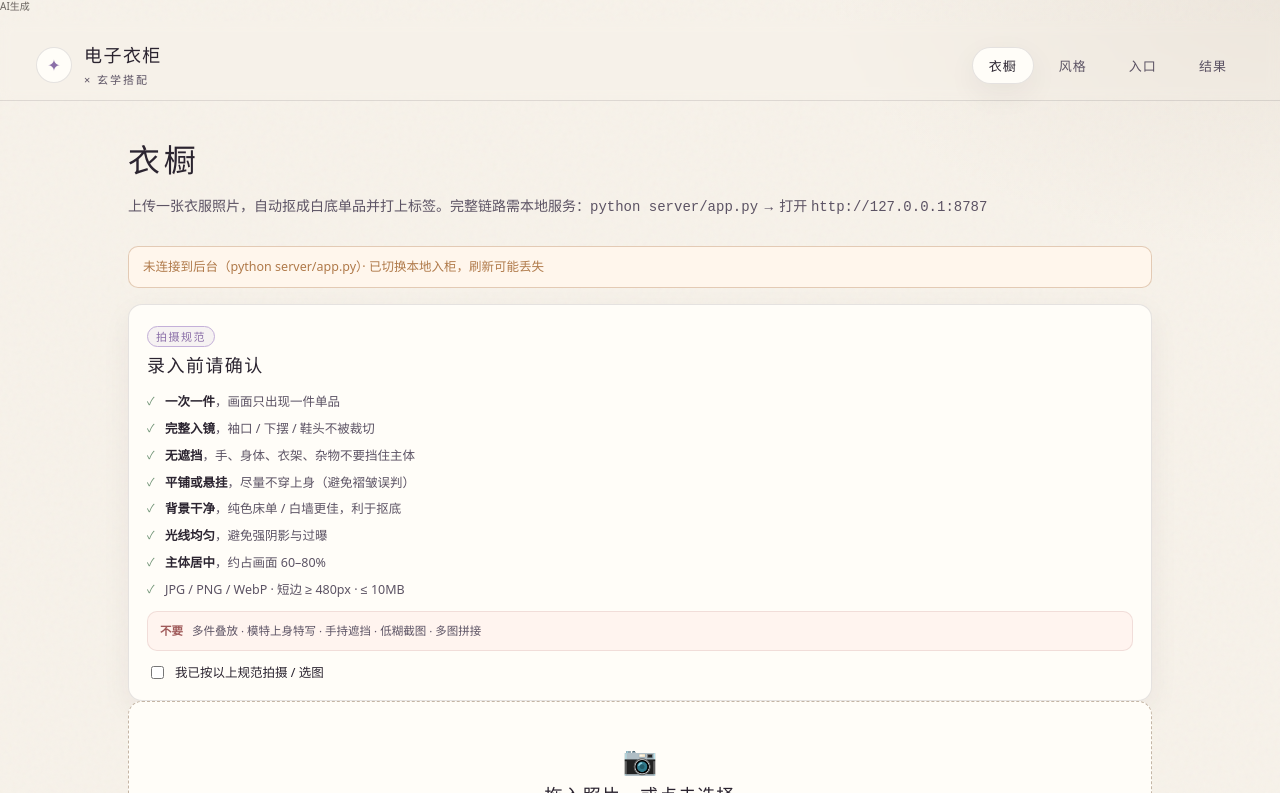
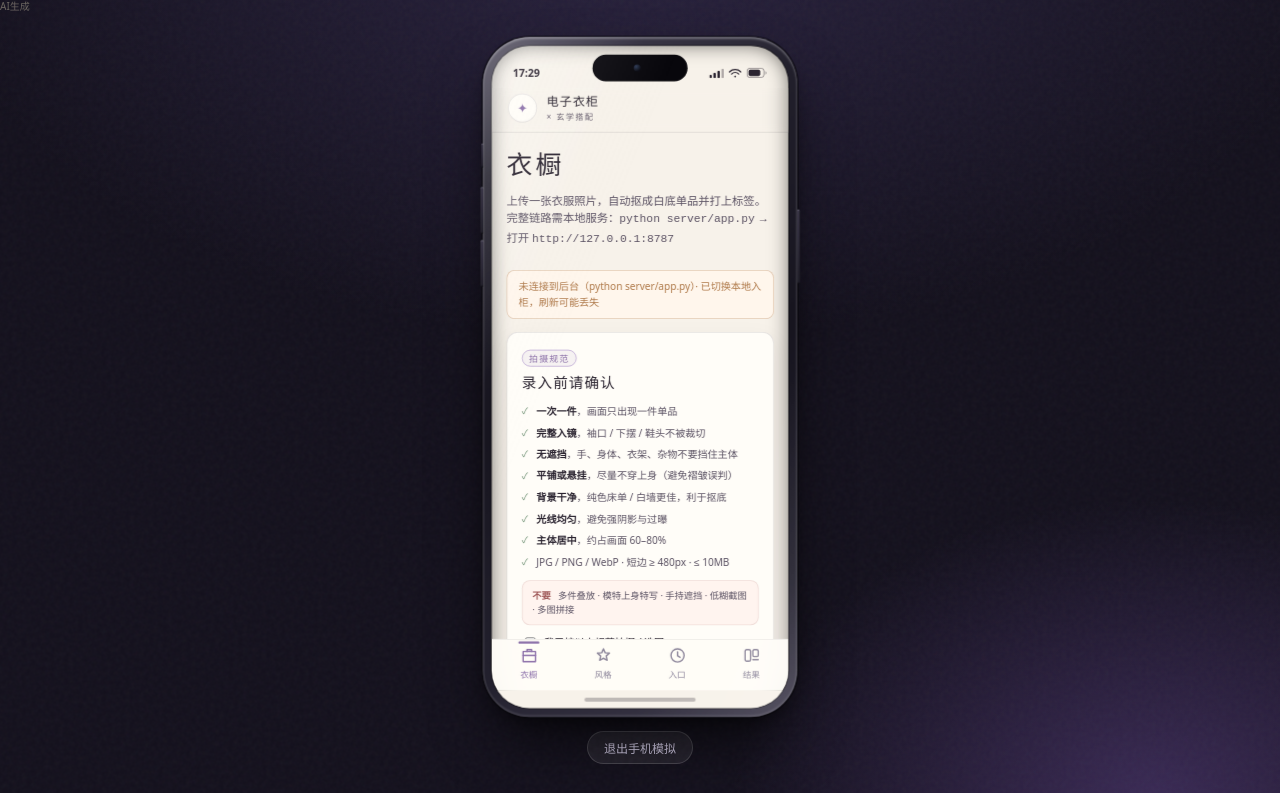
Before and after one commit to ccccongggg/outfit-mystic, a website with bundled scripts: page web/index.html in a window 1280 px wide. Both pictures are taken after a click on the button "衣橱". Shown: the top 793 px of the page. Built offline with nearby package versions, Linux system fonts and the light colour scheme; no server answers.

Commit message:
feat(web): 真机外壳层 —— 核心流程装进手机里跑（屏内滚动/滑动翻页/底部Tab/灵动岛/自适应缩放），可一键切回网页模式

```diff
--- a/web/index.html
+++ b/web/index.html
@@ -6,6 +6,8 @@
   <meta name="viewport" content="width=device-width, initial-scale=1" />
   <title>电子衣柜 × 玄学搭配</title>
   <link rel="stylesheet" href="style.css" />
+  <!-- 真机外壳层（可开关）：?mode=web 切回网页模式 -->
+  <link rel="stylesheet" href="shell.css" />
 </head>
 <body>
 <p data-aigc-mark="1" style="margin:0 0 8px;font-size:10px;line-height:1.3;color:#6b6560;font-weight:400;">AI生成</p>
@@ -328,5 +330,6 @@
   </footer>
 
   <script type="module" src="app.js"></script>
+  <script src="shell.js" defer></script>
 </body>
 </html>
--- /dev/null
+++ b/web/shell.css
@@ -0,0 +1,173 @@
+/* web/shell.css —— 真机外壳层（可开关，不影响业务样式）
+   JS 在 <html> 上加 .phone-mode 即生效；切回网页模式时所有规则自动失效。
+   命名统一 phone-* 前缀，避免与业务样式（.shell / .view / .topbar）冲突。
+*/
+.phone-mode body, body.phone-mode {
+  margin: 0;
+  height: 100vh;
+  overflow: hidden;
+  background:
+    radial-gradient(1200px 700px at 50% -10%, #2a2340 0%, transparent 60%),
+    radial-gradient(700px 500px at 90% 100%, #3a2a55 0%, transparent 60%),
+    #14111d;
+}
+
+/* ---- 舞台 & 缩放 ---- */
+.phone-stage {
+  position: fixed;
+  inset: 0;
+  z-index: 50;
+  display: flex;
+  flex-direction: column;
+  align-items: center;
+  justify-content: center;
+  gap: 14px;
+}
+.phone-slot { display: flex; align-items: center; justify-content: center; }
+.phone-scaler {
+  width: 390px;
+  height: 844px;
+  flex: none;
+  transform: scale(var(--phone-scale, 1));
+  transform-origin: center center;
+}
+.phone-hint {
+  max-width: 520px;
+  text-align: center;
+  font-size: 12px;
+  line-height: 1.85;
+  color: #9b93b4;
+}
+.phone-hint b { color: #d9d2ec; font-weight: 600; }
+.phone-hint kbd {
+  display: inline-block; padding: 1px 6px; margin: 0 2px; border-radius: 5px;
+  background: rgba(255, 255, 255, 0.08); border: 1px solid rgba(255, 255, 255, 0.14);
+  font-size: 11px; color: #d9d2ec;
+}
+
+/* ---- 机身 ---- */
+.phone {
+  position: relative;
+  width: 390px;
+  height: 844px;
+  border-radius: 58px;
+  background: linear-gradient(160deg, #4a4658 0%, #22202c 18%, #17151f 50%, #23212e 82%, #403c4e 100%);
+  box-shadow:
+    0 2px 3px rgba(255, 255, 255, 0.35) inset,
+    0 -2px 3px rgba(255, 255, 255, 0.14) inset,
+    0 0 0 1.5px rgba(10, 9, 14, 0.9),
+    0 40px 80px -20px rgba(0, 0, 0, 0.75),
+    0 10px 24px -8px rgba(0, 0, 0, 0.5);
+}
+.phone::after {
+  content: ""; position: absolute; inset: 0; border-radius: 58px; pointer-events: none;
+  background: linear-gradient(115deg, rgba(255,255,255,.22) 0%, rgba(255,255,255,0) 26%, rgba(255,255,255,0) 74%, rgba(255,255,255,.12) 100%);
+  mix-blend-mode: screen;
+}
+.phone-btn { position: absolute; background: linear-gradient(180deg, #3a3648, #211f2a); box-shadow: 0 1px 1px rgba(255,255,255,.25) inset, 0 -1px 1px rgba(0,0,0,.6) inset; }
+.phone-btn.silent { left: -2.5px; top: 132px; width: 3px; height: 30px; border-radius: 2px; }
+.phone-btn.volup { left: -3px; top: 186px; width: 3.5px; height: 58px; border-radius: 2px; }
+.phone-btn.voldn { left: -3px; top: 252px; width: 3.5px; height: 58px; border-radius: 2px; }
+.phone-btn.power { right: -3px; top: 214px; width: 3.5px; height: 92px; border-radius: 2px; }
+
+/* ---- 屏幕 ---- */
+.phone-screen {
+  position: absolute; inset: 11px; border-radius: 47px; overflow: hidden;
+  display: flex; flex-direction: column;
+  background: #f7f2ea;
+  box-shadow: 0 0 0 1px rgba(0,0,0,.6), 0 0 22px rgba(0,0,0,.5) inset;
+}
+.phone-screen > .grain { display: none; }
+/* 玻璃反光 */
+.phone-gloss {
+  position: absolute; inset: 0; pointer-events: none; z-index: 60;
+  background: linear-gradient(112deg, rgba(255,255,255,.14) 0%, rgba(255,255,255,0) 34%);
+}
+
+/* 灵动岛 */
+.phone-island {
+  position: absolute; top: 11px; left: 50%; transform: translateX(-50%); z-index: 55;
+  width: 118px; height: 33px; border-radius: 20px; background: #08070c;
+  display: flex; align-items: center; justify-content: center; gap: 8px; overflow: hidden;
+  box-shadow: 0 0 0 .5px rgba(255,255,255,.06);
+  transition: width .42s cubic-bezier(.22,.61,.36,1);
+}
+.phone-island .cam { width: 9px; height: 9px; border-radius: 50%; background: radial-gradient(circle at 35% 30%, #2c3a55, #0a0a12 70%); flex: none; transition: opacity .2s; }
+.phone-island .txt { font-size: 12px; color: #f1edf8; white-space: nowrap; opacity: 0; transform: translateY(4px); transition: opacity .28s cubic-bezier(.22,.61,.36,1) .06s, transform .28s cubic-bezier(.22,.61,.36,1) .06s; max-width: 0; }
+.phone-island.open { width: 214px; }
+.phone-island.open .txt { opacity: 1; transform: none; max-width: 170px; }
+.phone-island.open .cam { opacity: .25; }
+
+/* 状态栏 */
+.phone-status {
+  flex: none; height: 52px; padding: 15px 26px 0; position: relative; z-index: 40;
+  display: flex; align-items: center; justify-content: space-between;
+  font-size: 13px; font-weight: 600; color: #2b2430;
+}
+.phone-status .right { display: flex; align-items: center; gap: 6px; }
+.phone-status svg { display: block; }
+
+/* 顶部应用栏（原来的 .topbar，去掉导航交给底部 Tab） */
+.phone-mode .topbar { padding: 6px 20px 10px; flex: none; }
+.phone-mode .topbar .nav { display: none; }
+.phone-mode .topbar .brand-name { font-size: 15px; }
+.phone-mode .topbar .brand-sub { font-size: 10px; }
+
+/* 视口 + 轨道：滚动锁在屏内，横向整页切换 */
+.phone-viewport { flex: 1; min-height: 0; overflow: hidden; position: relative; }
+.phone-mode .shell {
+  display: flex; width: 400%; height: 100%; max-width: none; margin: 0; padding: 0;
+  transform: translateX(calc(var(--phone-i, 0) * -25%));
+  transition: transform .36s cubic-bezier(.22,.61,.36,1);
+  touch-action: pan-y;
+}
+.phone-mode .shell.dragging { transition: none; }
+.phone-mode .view {
+  display: block !important;
+  flex: none; width: 25%; height: 100%;
+  overflow-y: auto; overscroll-behavior: contain; -webkit-overflow-scrolling: touch;
+  padding: 16px 18px 30px; animation: none;
+}
+.phone-mode .view::-webkit-scrollbar { width: 0; }
+.phone-mode .footer { display: none; }
+
+/* 底部 Tab + Home 条 */
+.phone-tabbar {
+  flex: none; position: relative; height: 64px; display: flex; align-items: flex-start; padding-top: 8px;
+  background: rgba(255, 253, 248, 0.94); backdrop-filter: blur(14px); border-top: 1px solid rgba(43,36,48,.1);
+}
+.phone-tab {
+  flex: 1; border: 0; background: transparent; cursor: pointer; padding: 0;
+  display: flex; flex-direction: column; align-items: center; gap: 4px;
+  color: #8a8398; font-size: 10.5px; transition: color .24s, transform .18s;
+}
+.phone-tab svg { width: 23px; height: 23px; display: block; }
+.phone-tab.active { color: #8b6fa8; }
+.phone-tab:active { transform: scale(.94); }
+.phone-tab-ind {
+  position: absolute; top: 2px; left: 0; width: 26px; height: 3px; border-radius: 2px;
+  background: #8b6fa8; transition: transform .36s cubic-bezier(.22,.61,.36,1);
+}
+.phone-homebar { flex: none; height: 22px; display: flex; align-items: center; justify-content: center; background: inherit; }
+.phone-homebar i { display: block; width: 138px; height: 5px; border-radius: 3px; background: rgba(43,36,48,.28); }
+
+/* 屏幕内 Toast */
+.phone-toast {
+  position: absolute; left: 50%; bottom: 100px; transform: translate(-50%, 14px); z-index: 58;
+  background: rgba(43, 36, 48, 0.94); color: #f7f2ea; font-size: 12.5px;
+  padding: 10px 16px; border-radius: 14px; opacity: 0; pointer-events: none; white-space: nowrap;
+  transition: opacity .26s, transform .26s; box-shadow: 0 10px 26px rgba(0,0,0,.3);
+}
+.phone-toast.show { opacity: 1; transform: translate(-50%, 0); }
+
+/* 模式切换按钮 */
+.phone-toggle {
+  border: 1px solid rgba(255,255,255,.16); background: rgba(255,255,255,.08); color: #d9d2ec;
+  border-radius: 999px; padding: 7px 16px; font-size: 12px; cursor: pointer;
+}
+.phone-toggle:hover { background: rgba(255,255,255,.14); }
+.phone-toggle.float { position: fixed; right: 18px; bottom: 18px; z-index: 60; }
+
+@media (max-height: 900px) {
+  .phone-hint { display: none; }
+}
--- /dev/null
+++ b/web/shell.js
@@ -0,0 +1,328 @@
+/* web/shell.js —— 真机外壳层：把现有页面「装进手机里」跑
+   · 不改动业务代码（app.js / index.html 结构 / 接口），只是把节点搬进外壳
+   · 屏内滚动（overscroll-behavior:contain）、横向滑动切页、底部 Tab、状态栏时钟、灵动岛通知
+   · 自适应缩放；可切换回网页模式（localStorage 记忆，?mode=web / ?mode=phone 强制）
+*/
+(function () {
+  const KEY = "outfit-phone-mode";
+  const PW = 390;
+  const PH = 844;
+
+  const LABELS = { wardrobe: "衣橱", style: "风格", entry: "入口", result: "结果" };
+  const ICONS = {
+    wardrobe: '<path d="M4 7h16v13H4z"/><path d="M9 7V4.5h6V7"/><path d="M4 12h16"/>',
+    style: '<path d="M12 3.5l2.2 5.1 5.6.5-4.2 3.7 1.2 5.4L12 15.6 7.2 18.2l1.2-5.4L4.2 9.1l5.6-.5z"/>',
+    entry: '<circle cx="12" cy="12" r="8.5"/><path d="M12 7.5v5l3.2 2"/>',
+    result: '<rect x="3.5" y="4.5" width="7" height="15" rx="2"/><rect x="13.5" y="4.5" width="7" height="9" rx="2"/><path d="M13.5 17.5h7"/>',
+  };
+
+  let built = null; // { stage, slot, scaler, phone, screen, viewport, tabbar, tabs, ind, island, toast, main, topbar, footer }
+  let islandTimer = null;
+  let toastTimer = null;
+
+  function el(tag, cls) {
+    const n = document.createElement(tag);
+    if (cls) n.className = cls;
+    return n;
+  }
+
+  function desiredMode() {
+    const q = new URLSearchParams(location.search).get("mode");
+    if (q === "web" || q === "phone") return q;
+    return localStorage.getItem(KEY) || "phone";
+  }
+
+  // ---------- 构建外壳 ----------
+  function build() {
+    if (built) return built;
+
+    const stage = el("div", "phone-stage");
+    const slot = el("div", "phone-slot");
+    const scaler = el("div", "phone-scaler");
+    const phone = el("div", "phone");
+
+    phone.innerHTML = `
+      <span class="phone-btn silent"></span>
+      <span class="phone-btn volup"></span>
+      <span class="phone-btn voldn"></span>
+      <span class="phone-btn power"></span>
+      <div class="phone-screen">
+        <div class="phone-status">
+          <span id="phone-clock">--:--</span>
+          <span class="right">
+            <svg width="18" height="12" viewBox="0 0 18 12" fill="currentColor"><rect x="0" y="8" width="3" height="4" rx="1"/><rect x="5" y="5.5" width="3" height="6.5" rx="1"/><rect x="10" y="3" width="3" height="9" rx="1"/><rect x="15" y="0.5" width="3" height="11.5" rx="1" opacity=".35"/></svg>
+            <svg width="16" height="12" viewBox="0 0 16 12" fill="none" stroke="currentColor" stroke-width="1.6" stroke-linecap="round"><path d="M1 4.2 A10 10 0 0 1 15 4.2"/><path d="M3.6 6.9 A6.4 6.4 0 0 1 12.4 6.9"/><circle cx="8" cy="10" r="1.1" fill="currentColor" stroke="none"/></svg>
+            <svg width="26" height="13" viewBox="0 0 26 13"><rect x="0.8" y="0.8" width="21" height="11.4" rx="3.4" fill="none" stroke="currentColor" stroke-opacity=".45" stroke-width="1.2"/><rect x="2.6" y="2.6" width="14.6" height="7.8" rx="2.2" fill="currentColor"/><path d="M23.6 4.4 v4.2 a2.4 2.4 0 0 0 0-4.2 z" fill="currentColor" fill-opacity=".5"/></svg>
+          </span>
+        </div>
+      </div>`;
+
+    const screen = phone.querySelector(".phone-screen");
+    const viewport = el("div", "phone-viewport");
+
+    const topbar = document.querySelector(".topbar");
+    const main = document.querySelector("main.shell") || document.querySelector(".shell");
+    const footer = document.querySelector(".footer");
+    if (main) viewport.appendChild(main);
+    screen.appendChild(viewport);
+
+    // 底部 Tab（复用顶部导航的 data-view，点击等价于点原来的 nav-btn）
+    const tabbar = el("div", "phone-tabbar");
+    const ind = el("span", "phone-tab-ind");
+    tabbar.appendChild(ind);
+    const navBtns = [...document.querySelectorAll(".nav-btn")];
+    const tabs = navBtns.map((b) => {
+      const t = el("button", "phone-tab");
+      t.type = "button";
+      t.dataset.view = b.dataset.view;
+      t.innerHTML =
+        '<svg viewBox="0 0 24 24" fill="none" stroke="currentColor" stroke-width="1.8" stroke-linecap="round" stroke-linejoin="round">' +
+        (ICONS[b.dataset.view] || ICONS.result) +
+        "</svg><span>" + (LABELS[b.dataset.view] || b.textContent.trim()) + "</span>";
+      t.addEventListener("click", () => {
+        b.click();
+        setTimeout(syncIndex, 0);
+        buzz();
+      });
+      tabbar.appendChild(t);
+      return t;
+    });
+    screen.appendChild(tabbar);
+
+    const homebar = el("div", "phone-homebar");
+    homebar.innerHTML = "<i></i>";
+    screen.appendChild(homebar);
+
+    const gloss = el("div", "phone-gloss");
+    const island = el("div", "phone-island");
+    island.innerHTML = '<span class="cam"></span><span class="txt"></span>';
+    const toast = el("div", "phone-toast");
+    [gloss, island, toast].forEach((n) => screen.appendChild(n));
+
+    if (topbar) screen.insertBefore(topbar, viewport);
+    if (footer) viewport.appendChild(footer);
+
+    // 模式切换
+    const toggle = el("button", "phone-toggle");
+    toggle.type = "button";
+    toggle.textContent = "退出手机模拟";
+    toggle.addEventListener("click", () => disable());
+
+    const hint = el("div", "phone-hint");
+    hint.innerHTML =
+      "<b>手机模拟已开启</b>：底部 Tab 切换 · 屏幕内左右拖动翻页 · 滚动锁在屏内 · " +
+      "<kbd>←</kbd><kbd>→</kbd> 切页 · <kbd>Esc</kbd> 无效（点上方按钮退出）";
+
+    slot.appendChild(scaler);
+    scaler.appendChild(phone);
+    stage.appendChild(slot);
+    stage.appendChild(hint);
+    stage.appendChild(toggle);
+
+    built = { stage, slot, scaler, phone, screen, viewport, tabbar, tabs, ind, island, toast, main, topbar, footer, navBtns };
+    return built;
+  }
+
+  // ---------- 状态同步 ----------
+  function currentIndex() {
+    const btns = built ? built.navBtns : [];
+    const i = btns.findIndex((b) => b.classList.contains("active"));
+    return i < 0 ? 0 : i;
+  }
+
+  function syncIndex() {
+    if (!built) return;
+    const i = currentIndex();
+    built.main.style.setProperty("--phone-i", i);
+    built.tabs.forEach((t, k) => t.classList.toggle("active", k === i));
+    const w = built.tabbar.clientWidth / Math.max(1, built.tabs.length);
+    built.ind.style.transform = "translateX(" + (i * w + w / 2 - 13) + "px)";
+  }
+
+  function fit() {
+    if (!built) return;
+    const s = Math.max(0.42, Math.min(1, (window.innerWidth - 32) / PW, (window.innerHeight - 120) / PH));
+    built.scaler.style.setProperty("--phone-scale", s);
+    built.slot.style.width = Math.round(PW * s) + "px";
+    built.slot.style.height = Math.round(PH * s) + "px";
+  }
+
+  function tickClock() {
+    const d = new Date();
+    const n = document.getElementById("phone-clock");
+    if (n) n.textContent = d.getHours() + ":" + String(d.getMinutes()).padStart(2, "0");
+  }
+
+  function island(text) {
+    if (!built) return;
+    built.island.querySelector(".txt").textContent = text || "";
+    built.island.classList.add("open");
+    clearTimeout(islandTimer);
+    islandTimer = setTimeout(() => built.island.classList.remove("open"), 2000);
+  }
+
+  function toast(text) {
+    if (!built) return;
+    built.toast.textContent = text || "";
+    built.toast.classList.add("show");
+    clearTimeout(toastTimer);
+    toastTimer = setTimeout(() => built.toast.classList.remove("show"), 1900);
+  }
+
+  function buzz(ms) {
+    if (navigator.vibrate) {
+      try { navigator.vibrate(ms || 8); } catch (e) { /* ignore */ }
+    }
+  }
+
+  // ---------- 横向滑动翻页 ----------
+  function bindSwipe() {
+    if (!built || built.swipeBound) return;
+    built.swipeBound = true;
+    const track = built.main;
+    let x0 = 0, y0 = 0, dx = 0, dragging = false, horiz = false;
+
+    track.addEventListener("pointerdown", (e) => {
+      if (e.target.closest("input,select,textarea,summary")) return;
+      dragging = true; horiz = false; dx = 0;
+      x0 = e.clientX; y0 = e.clientY;
+    });
+
+    track.addEventListener("pointermove", (e) => {
+      if (!dragging) return;
+      const ddx = e.clientX - x0;
+      const ddy = e.clientY - y0;
+      if (!horiz) {
+        if (Math.abs(ddx) > 8 && Math.abs(ddx) > Math.abs(ddy)) {
+          horiz = true;
+          track.classList.add("dragging");
+        } else if (Math.abs(ddy) > 10) {
+          dragging = false;
+          return;
+        }
+      }
+      if (horiz) {
+        dx = ddx;
+        const i = currentIndex();
+        const w = built.viewport.clientWidth;
+        let p = -i * w + dx * 0.85;
+        const min = -(built.tabs.length - 1) * w;
+        if (p > 0) p = p * -0.35;
+        if (p < min) p = min + (p - min) * -0.35;
+        track.style.transform = "translateX(" + p + "px)";
+      }
+    });
+
+    const end = () => {
+      if (!dragging) return;
+      dragging = false;
+      track.classList.remove("dragging");
+      track.style.transform = "";
+      if (horiz && Math.abs(dx) > 56) {
+        const i = currentIndex();
+        const n = dx < 0 ? Math.min(built.tabs.length - 1, i + 1) : Math.max(0, i - 1);
+        if (n !== i) built.navBtns[n].click();
+      }
+      setTimeout(syncIndex, 0);
+      dx = 0;
+    };
+    track.addEventListener("pointerup", end);
+    track.addEventListener("pointercancel", end);
+    track.addEventListener("pointerleave", end);
+  }
+
+  // 业务侧事件 → 灵动岛提示（不侵入 app.js，只做观察）
+  function bindObservers() {
+    if (!built || built.observed) return;
+    built.observed = true;
+
+    const nav = document.querySelector(".nav");
+    if (nav) {
+      new MutationObserver(syncIndex).observe(nav, { attributes: true, subtree: true, attributeFilter: ["class"] });
+    }
+    const status = document.getElementById("upload-status");
+    if (status) {
+      new MutationObserver(() => {
+        const msg = status.querySelector(".status-msg");
+        const text = msg && msg.textContent.trim();
+        if (text) island(text.slice(0, 24));
+      }).observe(status, { childList: true, subtree: true, characterData: true });
+    }
+    const err = document.getElementById("upload-error");
+    if (err) {
+      new MutationObserver(() => {
+        const t = err.textContent.trim();
+        if (t && !err.classList.contains("hidden")) toast(t.slice(0, 30));
+      }).observe(err, { childList: true, characterData: true, subtree: true });
+    }
+  }
+
+  function bindKeys() {
+    if (!built || built.keysBound) return;
+    built.keysBound = true;
+    document.addEventListener("keydown", (e) => {
+      if (!document.documentElement.classList.contains("phone-mode")) return;
+      if (e.key !== "ArrowLeft" && e.key !== "ArrowRight") return;
+      if (e.target.closest && e.target.closest("input,select,textarea")) return;
+      const i = currentIndex();
+      const n = e.key === "ArrowRight" ? Math.min(built.tabs.length - 1, i + 1) : Math.max(0, i - 1);
+      if (n !== i) built.navBtns[n].click();
+    });
+  }
+
+  // ---------- 开关 ----------
+  function enable() {
+    const b = build();
+    document.documentElement.classList.add("phone-mode");
+    if (!b.stage.isConnected) document.body.appendChild(b.stage);
+    bindSwipe();
+    bindObservers();
+    bindKeys();
+    tickClock();
+    clearInterval(tickClock._t);
+    tickClock._t = setInterval(tickClock, 15000);
+    window.addEventListener("resize", fit);
+    fit();
+    syncIndex();
+    localStorage.setItem(KEY, "phone");
+    setTimeout(() => island("电子衣柜已就绪"), 800);
+  }
+
+  function disable() {
+    if (built) {
+      const { stage, topbar, main, footer } = built;
+      if (topbar) document.body.appendChild(topbar);
+      if (main) document.body.appendChild(main);
+      if (footer) document.body.appendChild(footer);
+      if (stage.isConnected) stage.remove();
+      window.removeEventListener("resize", fit);
+    }
+    document.documentElement.classList.remove("phone-mode");
+    localStorage.setItem(KEY, "web");
+    addFloatToggle();
+  }
+
+  let floatBtn = null;
+  function addFloatToggle() {
+    if (floatBtn) return;
+    floatBtn = el("button", "phone-toggle float");
+    floatBtn.type = "button";
+    floatBtn.textContent = "进入手机模拟";
+    floatBtn.addEventListener("click", () => {
+      floatBtn.remove();
+      floatBtn = null;
+      enable();
+    });
+    document.body.appendChild(floatBtn);
+  }
+
+  function boot() {
+    if (desiredMode() === "phone") enable();
+    else addFloatToggle();
+  }
+
+  window.PhoneShell = { enable, disable, island, toast, fit };
+
+  if (document.readyState === "loading") document.addEventListener("DOMContentLoaded", boot);
+  else boot();
+})();
```
Also changed, not shown: scripts/test_shell.mjs (added, +84 -0 lines).
